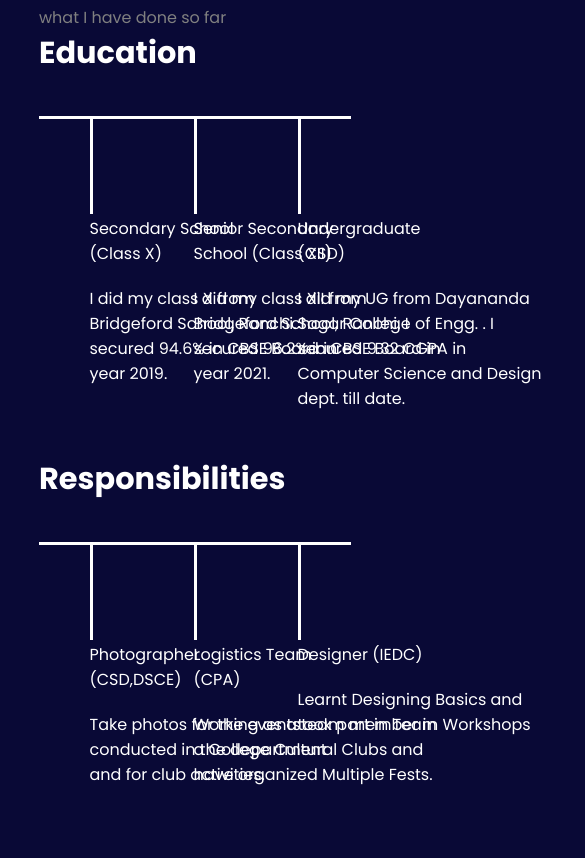
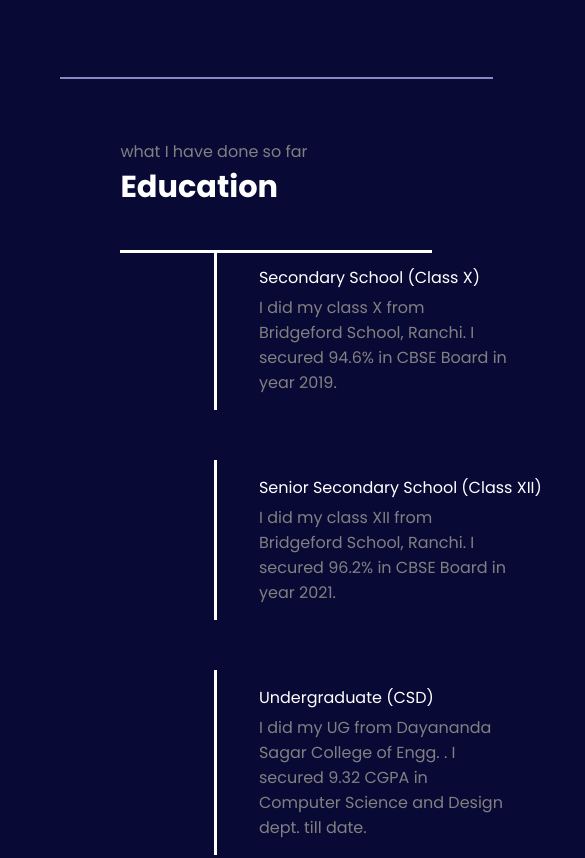
Before and after one commit to brijgopal03/Brijgopal_Portfolio, a plain HTML site: page index.html in a window 390 px wide. Shown: the part 945-1803 px from the top of the page, 585 px wide, since content can reach past the window. Drawn offline with nearby package versions, Linux system fonts and the light colour scheme.

Commit message:
Update style.css

```diff
--- a/style.css
+++ b/style.css
@@ -1,6 +1,7 @@
 * {
     margin: 0;
     padding: 0;
+    box-sizing: border-box;
 }
 
 body {
@@ -9,7 +10,8 @@ body {
     font-family: "Poppins", sans-serif;
     font-weight: 400;
     font-style: normal;
-
+    overflow-x: hidden;
+    overflow-y: auto;
 }
 
 nav {
@@ -48,7 +50,10 @@ span {
     color: rgb(145, 105, 209);
 
 }
-.text-gray{color: grey; }
+
+.text-gray {
+    color: grey;
+}
 
 main hr {
     border: 1px solid rgb(136, 136, 199);
@@ -60,7 +65,7 @@ main hr {
     justify-content: space-around;
     align-items: center;
     margin: 80px 0;
-    background-image: radial-gradient(circle at bottom ,rgb(150, 133, 190)  4%, rgb(9, 9, 54) 56%);
+    background-image: radial-gradient(circle at bottom, rgb(150, 133, 190) 4%, rgb(9, 9, 54) 56%);
 }
 
 .firstSection>div {
@@ -80,17 +85,18 @@ main hr {
     width: 80%;
 }
 
-.secondSection{
+.secondSection {
     max-width: 80vw;
     margin: auto;
     height: 120vh;
 }
-.secondSection h1{
-   font-size: 1.9rem;
+
+.secondSection h1 {
+    font-size: 1.9rem;
 
 }
 
-.secondSection .box{
+.secondSection .box {
     width: 80vw;
     height: 3px;
     background-color: white;
@@ -99,7 +105,7 @@ main hr {
     justify-content: space-around;
 }
 
-.secondSection .vertical{
+.secondSection .vertical {
     height: 98px;
     width: 3px;
     background-color: white;
@@ -108,7 +114,7 @@ main hr {
 
 }
 
-.secondSection .vertical-title{
+.secondSection .vertical-title {
 
     position: relative;
     top: 100px;
@@ -117,34 +123,104 @@ main hr {
 
 }
 
-.secondSection .vertical-desc{
+.secondSection .vertical-desc {
     position: relative;
     top: 120px;
-
+    color: grey;
     width: 250px;
 }
 
 
 
-#resp{
+#resp {
     margin: 337px 0 0 0;
 }
-footer{
+
+footer {
     background-color: rgb(34, 33, 85);
     height: auto;
 }
-.footer{
+
+.footer {
 
     padding: 40px;
     display: flex;
     justify-content: space-evenly;
 }
 
-.footer ul{
+.footer ul {
     list-style: none;
 }
-footer .footer-rights{
+
+footer .footer-rights {
     text-align: center;
     color: grey;
     padding: 15px 0;
 }
+
+@media screen and (max-width: 1100px) {
+    body {
+
+        overflow-x: hidden;
+        overflow-y: auto;
+    }
+
+    .box {
+        flex-direction: column;
+        gap: 50px;
+    }
+
+    .firstSection {
+        flex-direction: column;
+        width: 100%;
+        justify-content: center;
+        align-items: center;
+    }
+
+    .firstSection .leftSection {
+        padding: 0;
+    }
+
+    .firstSection>div {
+        width: 75%;
+    }
+
+    .rightSection img {
+        width: 100%;
+    }
+
+
+    .secondSection .vertical {
+        height: unset;
+        position: relative;
+        left: 30%;
+    }
+
+    .secondSection .vertical-title {
+        top: 15px;
+        width: 100vw;
+    }
+
+    .secondSection .vertical-desc {
+        margin: 0px 0 35px 0px;
+        top: 20px;
+    }
+
+    .secondSection {
+        height: 170vh;
+    }
+
+    .vertical-desc,
+    .vertical-title {
+        left: 45px;
+
+    }
+
+    #resp {
+        margin: 710px 0 0 0;
+    }
+
+    body {
+        min-width: fit-content;
+    }
+}
```
